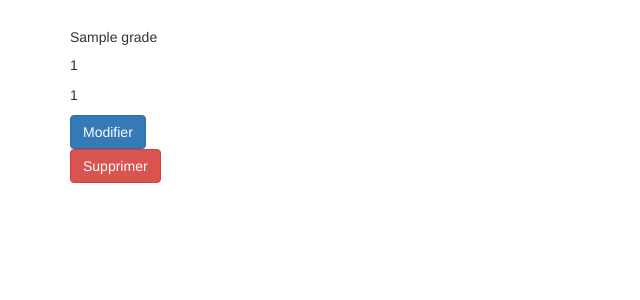
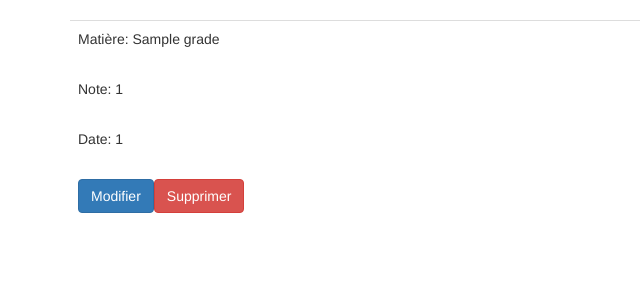
Before and after one commit to StfnC/mes-notes, a Flask app: page /notes in a window 1280 px wide. Shown: the part 52-352 px from the top of the page, without its empty margins (0-640 px from the left). Run offline with Flask 2, Linux system fonts and the light colour scheme; a user stored in the database is signed in; tables that the repository leaves empty hold one stand-in row (values such as "Sample post"); some libraries are stand-ins or nearby versions.

Commit message:
Modified grades section

```diff
--- /dev/null
+++ b/app/templates/_note.html
@@ -0,0 +1,13 @@
+<table class="table table-hover">
+    <tr>
+        <td>
+            <p>Matière: {{ grade.subject }}</p>
+            <br>
+            <p>Note: {{ grade.mark }}</p>
+            <br>
+            <p>Date: {{ grade.timestamp }}</p>
+            <br>
+            <a href="#" class="btn btn-primary">Modifier</a><a href="#" class="btn btn-danger">Supprimer</a>
+        </td>
+    </tr>
+</table>
--- a/app/templates/notes.html
+++ b/app/templates/notes.html
@@ -4,14 +4,7 @@
 {% block content %}
     <div class="container">
         {% for grade in grades %}
-            <div class="card border-info mb-3">
-                <div class="card-body">
-                    <h5 class="card-title">{{ grade.subject }}</h5>
-                    <p class="card-text">{{ grade.mark }}</p>
-                    <p class="card-text">{{ grade.timestamp }}</p>
-                    <a href="#" class="btn btn-primary">Modifier</a><div class="float-right"><a href="#" class="btn btn-danger">Supprimer</a></div>
-                </div>
-            </div>
+            {% include "_note.html" %}
         {% endfor %}
     </div>
 {% endblock %}
```
Also changed, not shown: app.db.
